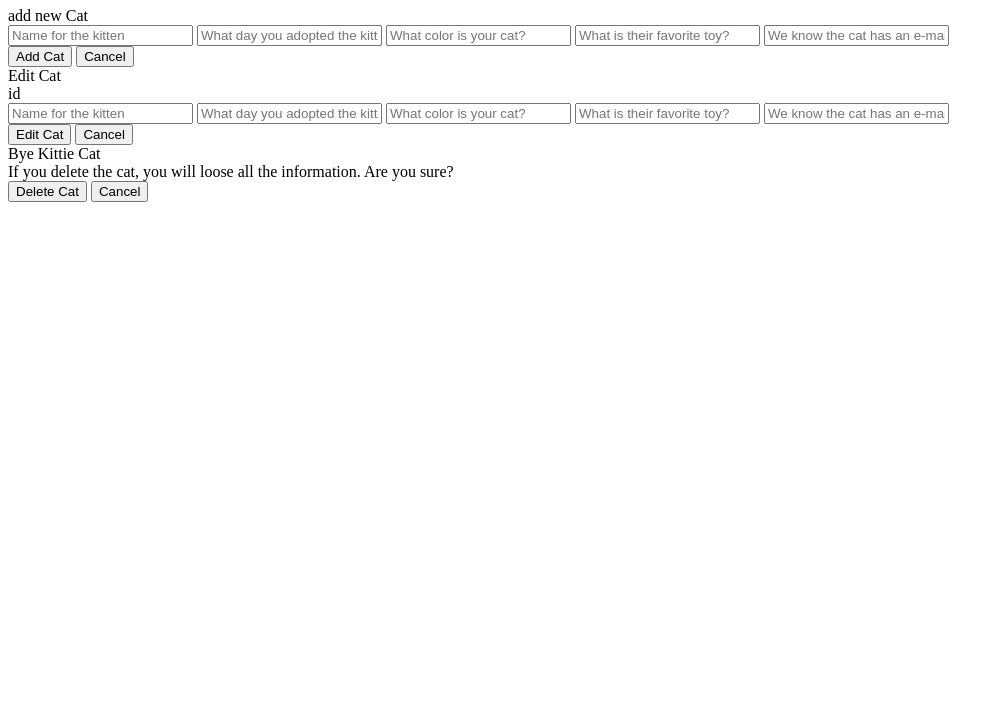
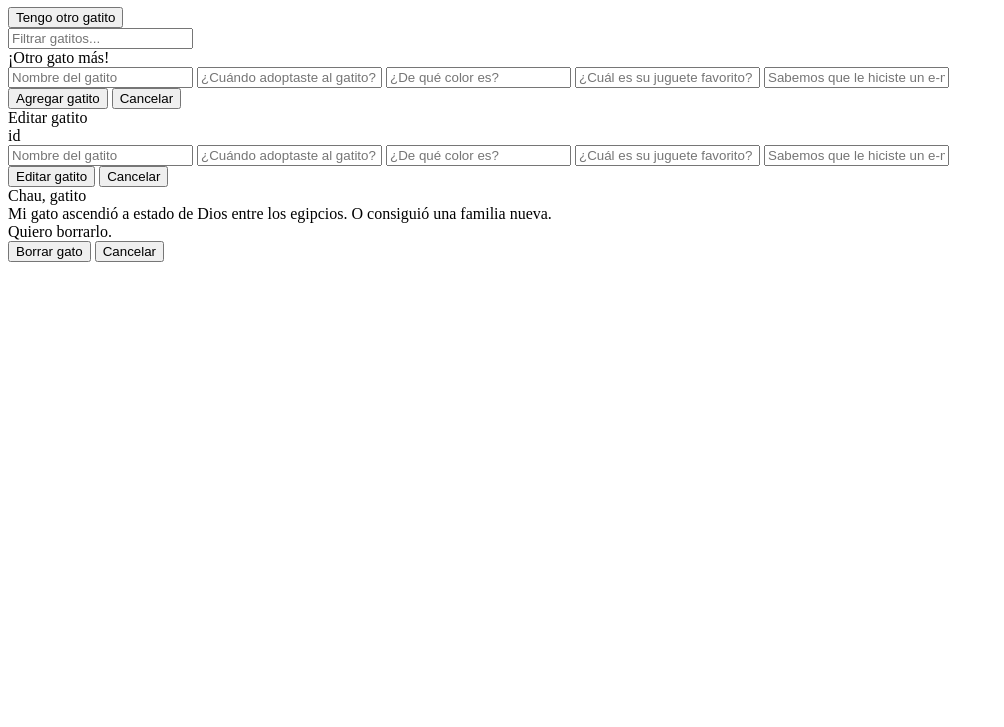
Before and after one commit to Tochituru/Gatitos-management, a website: page pages/index.html in a window 1280 px wide. Shown: the part 73-800 px from the top of the page, without its empty margins (0-1004 px from the left). Drawn offline with Linux system fonts and the light colour scheme; no server answers; files whose address does not match are found by name.

Commit message:
changed to Spanish UI

```diff
--- a/pages/index.html
+++ b/pages/index.html
@@ -5,34 +5,47 @@
     <meta charset="UTF-8">
     <meta name="viewport" content="width=device-width, initial-scale=1.0">
     <meta http-equiv="X-UA-Compatible" content="ie=edge">
-    <title>Gatites</title>
+    <title>Gatites Management</title>
 </head>
 
 <body onload="initialize()">
-    <h1>Gatites</h1>
+    <header>
+        <h1>Gatites Management</h1>
+        <button class="button" id='addBtn' onclick="openAddModal()">
+            <div class="addBtnText">Tengo otro gatito
+            </div>
+        </button>
+    </header>
+    <main>
+        <section class="filter">
+            <input type=" text" name="" id="" placeholder="Filtrar gatitos..." onkeyup="filterKittens()">
+        </section>
+
         <table>
             <thead>
             </thead>
             <tbody id='kittenTable'>
             </tbody>
         </table>
+    </main>
     <aside id="addModalBackground">
         <section>
             <header>
-                <div>add new Cat</div>
+                <div>¡Otro gato más!</div>
             </header>
             <main>
                 <form action="#" method='post'>
-                    <input type="text" id="newCatName" placeholder="Name for the kitten" value="">
-                    <input type="text" id="newCatAdoptionDate" placeholder="What day you adopted the kitten" value="">
-                    <input type="text" id="newCatColor" placeholder="What color is your cat?" value="">
-                    <input type="text" id="newCatFavoriteToy" placeholder="What is their favorite toy?" value="">
-                    <input type="text" id="newCatEmail" placeholder="We know the cat has an e-mail" value="">
+                    <input type="text" id="newCatName" placeholder="Nombre del gatito" value="">
+                    <input type="text" id="newCatAdoptionDate" placeholder="¿Cuándo adoptaste al gatito?" value="">
+                    <input type="text" id="newCatColor" placeholder="¿De qué color es?" value="">
+                    <input type="text" id="newCatFavoriteToy" placeholder="¿Cuál es su juguete favorito?" value="">
+                    <input type="text" id="newCatEmail" placeholder="Sabemos que le hiciste un e-mail. Escribilo."
+                        value="">
                 </form>
             </main>
             <footer>
-                <button id="addCat" onclick="createKitten()">Add Cat</button>
-                <button id="cancel">Cancel</button>
+                <button id="addCat" onclick="createKitten()">Agregar gatito</button>
+                <button id="cancel">Cancelar</button>
             </footer>
 
         </section>
@@ -40,32 +53,33 @@
     <aside id="editModalBackground">
         <section>
             <header>
-                <div>Edit Cat</div>
+                <div>Editar gatito</div>
             </header>
             <main>
                 <form action="#" method='post'>
                     <div id="kittenId">id</div>
-                    <input type="text" id="editCatName" placeholder="Name for the kitten" value="">
-                    <input type="text" id="editCatAdoptionDate" placeholder="What day you adopted the kitten" value="">
-                    <input type="text" id="editCatColor" placeholder="What color is your cat?" value="">
-                    <input type="text" id="editCatFavoriteToy" placeholder="What is their favorite toy?" value="">
-                    <input type="text" id="editCatEmail" placeholder="We know the cat has an e-mail" value="">
+                    <input type="text" id="editCatName" placeholder="Nombre del gatito" value="">
+                    <input type="text" id="editCatAdoptionDate" placeholder="¿Cuándo adoptaste al gatito?" value="">
+                    <input type="text" id="editCatColor" placeholder="¿De qué color es?" value="">
+                    <input type="text" id="editCatFavoriteToy" placeholder="¿Cuál es su juguete favorito?" value="">
+                    <input type="text" id="editCatEmail" placeholder="Sabemos que le hiciste un e-mail. Escribilo." value="">
                 </form>
             </main>
             <footer>
-                <button id="" class="editCat" onclick="editKitten()">Edit Cat</button>
-                <button id="cancel">Cancel</button>
+                <button id="" class="editCat" onclick="editKitten()">Editar gatito</button>
+                <button id="cancel">Cancelar</button>
             </footer>
 
         </section>
     </aside>
     <aside id="deleteModalBackground">
         <section>
-            <header>Bye Kittie Cat</header>
-            <main>If you delete the cat, you will loose all the information. Are you sure?</main>
+            <header>Chau, gatito</header>
+            <main>Mi gato ascendió a estado de Dios entre los egipcios. O consiguió una familia nueva.<br />
+            Quiero borrarlo.</main>
             <footer>
-                <button id="" class="deleteCat" onclick="deleteKitten()">Delete Cat</button>
-                <button id="cancel">Cancel</button>
+                <button id="" class="deleteCat" onclick="deleteKitten()">Borrar gato</button>
+                <button id="cancel">Cancelar</button>
             </footer>
         </section>
     </aside>
```
Lines whose indentation alone changed are shown as unchanged.
